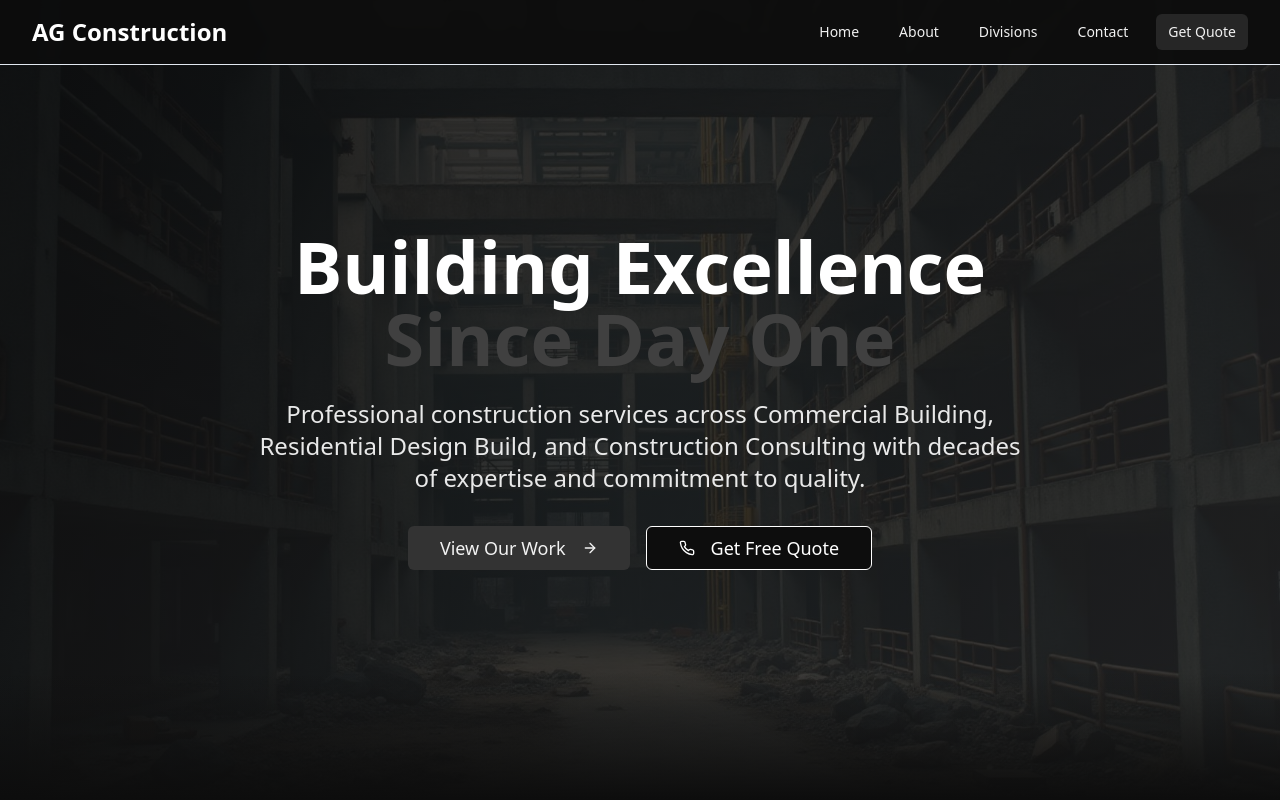
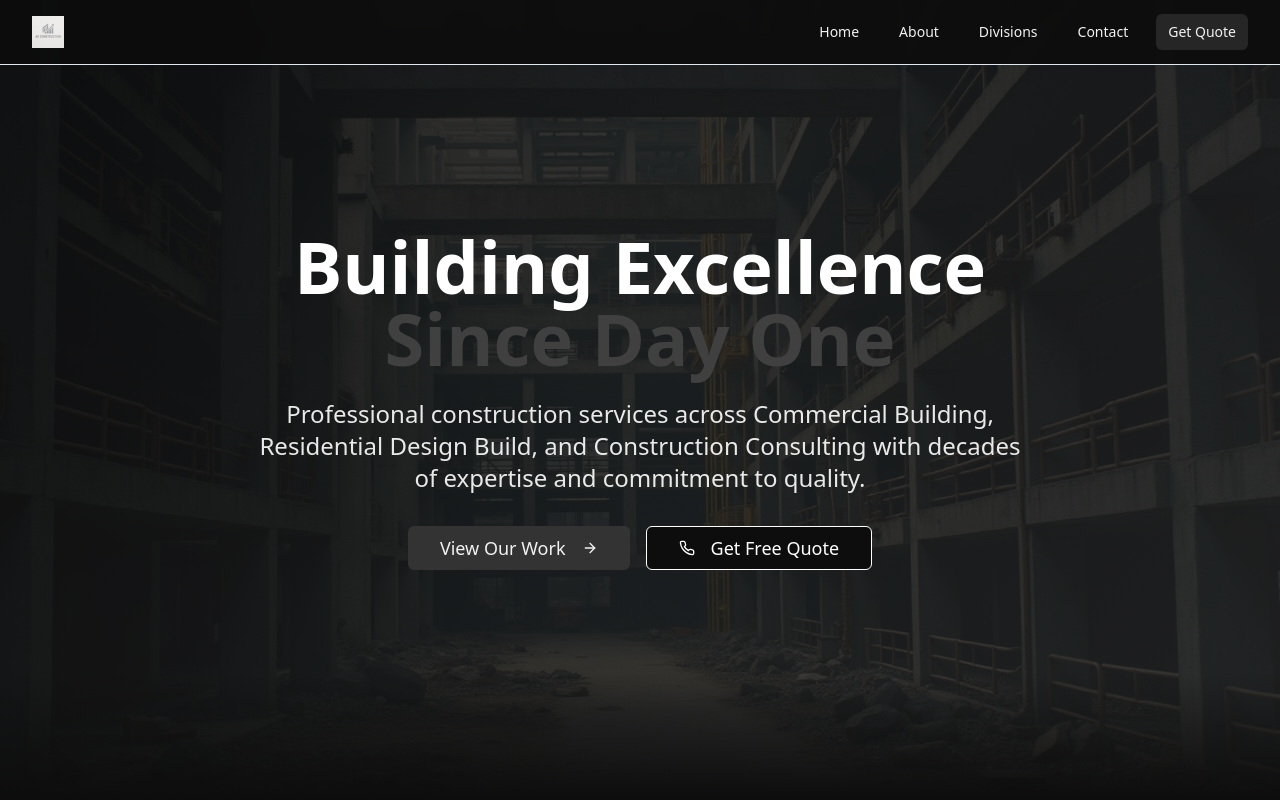
Before and after one commit to BrianAnson/AG_Construction, a React (Vite) app: page / in a window 1280 px wide. Shown: the top 800 px of the page. Built offline with nearby package versions, Linux system fonts and the light colour scheme.

Commit message:
Replace Logo
Replace the current logo with the provided PNG image across all relevant sections of the website.

```diff
--- a/src/components/Footer.tsx
+++ b/src/components/Footer.tsx
@@ -7,8 +7,11 @@ const Footer = () => {
         <div className="grid md:grid-cols-4 gap-8">
           <div className="md:col-span-2">
             <div className="flex items-center mb-4">
-              <Building2 className="h-8 w-8 mr-3" />
-              <h3 className="text-2xl font-bold">AG Construction</h3>
+              <img
+                src="/lovable-uploads/2453ce3d-0d35-4d9b-a826-a679d973b259.png"
+                alt="AG Construction Logo"
+                className="h-10 w-auto"
+              />
             </div>
             <p className="text-white/80 mb-4 max-w-md">
               Professional construction services across Commercial Building, Residential Design Build,
--- a/src/components/Navigation.tsx
+++ b/src/components/Navigation.tsx
@@ -17,7 +17,11 @@ const Navigation = () => {
       <div className="max-w-7xl mx-auto px-4 sm:px-6 lg:px-8">
         <div className="flex justify-between items-center h-16">
           <div className="flex-shrink-0">
-            <h1 className="text-2xl font-bold text-white">AG Construction</h1>
+            <img
+              src="/lovable-uploads/2453ce3d-0d35-4d9b-a826-a679d973b259.png"
+              alt="AG Construction Logo"
+              className="h-8 w-auto"
+            />
           </div>
 
           {/* Desktop Menu */}
```
Also changed, not shown: public/lovable-uploads/2453ce3d-0d35-4d9b-a826-a679d973b259.png (added).
